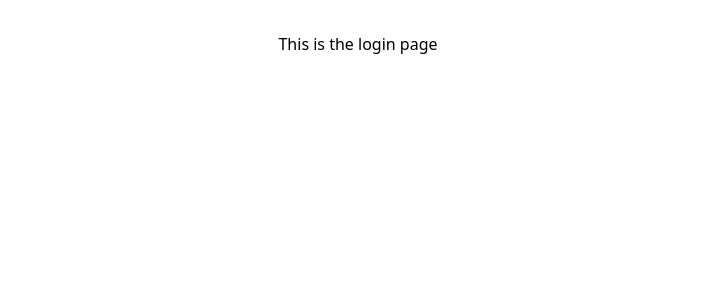
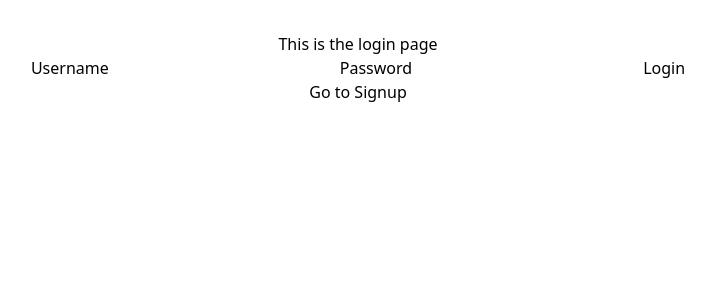
Before and after one commit to CogitoNTNU/TutorAI, a React (Vite) app in the folder frontend/: page /login in a window 1280 px wide. Shown: the top 300 px of the page, without its empty margins (282-997 px from the left). Built offline with nearby package versions, Linux system fonts and the light colour scheme.

Commit message:
Feat: Add login functionality and navigation to signup page

```diff
--- a/frontend/src/pages/Login.tsx
+++ b/frontend/src/pages/Login.tsx
@@ -1,7 +1,63 @@
+import { useState } from "react";
+import postLoginAttempt from "../services/LoginService";
+import { useNavigate } from "react-router-dom";
+
 const Login = () => {
+    const [username, setUsername] = useState("");
+    const [password, setPassword] = useState("");
+    const [loginMessage, setLoginMessage] = useState("");
+
+    const handleLogin = async (event: React.FormEvent<HTMLFormElement>) => {
+        event.preventDefault();
+        const user = await postLoginAttempt(username, password)
+        .then((response) => {
+            console.log(response);
+
+            return response;
+        }
+        ).catch((error) => {
+            console.log(error);
+            setLoginMessage("An error occurred during login. Please try again later.");
+            return error;
+        });
+        if (!!user) {
+            setLoginMessage("Login successful." + user.username);
+        } else {
+            setLoginMessage("Incorrect username or password.");
+        }
+    };
+
+    const navigate = useNavigate();
+
+    const navigateToSignup = () => {
+        navigate('/signup');
+    };
+
     return (
         <div>
-        <h1>This is the login page</h1>
+            <h1>This is the login page</h1>
+            <div>
+                {/* Login with username and password */}
+                <form onSubmit={handleLogin}>
+                    <label htmlFor="username">Username</label>
+                    <input
+                        type="text"
+                        id="username"
+                        value={username}
+                        onChange={(e) => setUsername(e.target.value)}
+                    />
+                    <label htmlFor="password">Password</label>
+                    <input
+                        type="password"
+                        id="password"
+                        value={password}
+                        onChange={(e) => setPassword(e.target.value)}
+                    />
+                    <button type="submit">Login</button>
+                </form>
+                {loginMessage && <p>{loginMessage}</p>}
+            </div>
+            <button onClick={navigateToSignup}>Go to Signup</button>
         </div>
     );
 };
```
